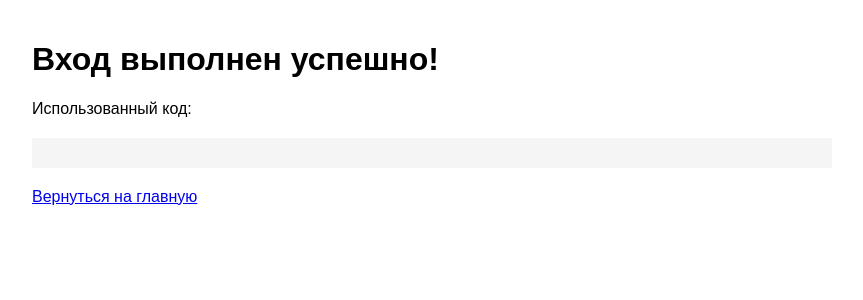
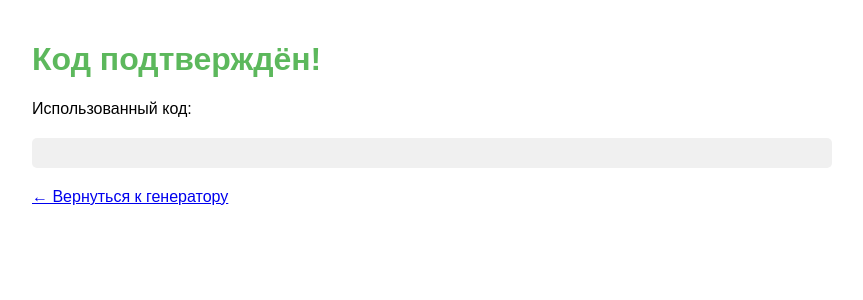
Before and after one commit to KingcleverFcl/wna-syte, a Flask app: template templates/success.html in a window 1280 px wide. Shown: the top 300 px of the page, without its empty margins (208-1071 px from the left). Run offline with Flask 3, Linux system fonts and the light colour scheme; the template is opened without the code that fills it, so the values that code supplies are empty; some libraries are stand-ins or nearby versions.

Commit message:
Update success.html

```diff
--- a/templates/success.html
+++ b/templates/success.html
@@ -1,16 +1,24 @@
 <!DOCTYPE html>
 <html>
 <head>
-    <title>Успешный вход</title>
+    <title>Успешная проверка</title>
     <style>
         body { font-family: Arial, sans-serif; max-width: 800px; margin: 0 auto; padding: 20px; }
-        .code { background: #f5f5f5; padding: 15px; margin: 20px 0; word-break: break-all; }
+        .code {
+            background: #f0f0f0;
+            padding: 15px;
+            margin: 20px 0;
+            border-radius: 5px;
+            word-break: break-all;
+            font-family: monospace;
+        }
+        .success { color: #5cb85c; }
     </style>
 </head>
 <body>
-    <h1>Вход выполнен успешно!</h1>
+    <h1 class="success">Код подтверждён!</h1>
     <p>Использованный код:</p>
     <div class="code">{{ code }}</div>
-    <p><a href="/">Вернуться на главную</a></p>
+    <p><a href="/">← Вернуться к генератору</a></p>
 </body>
 </html>
```
